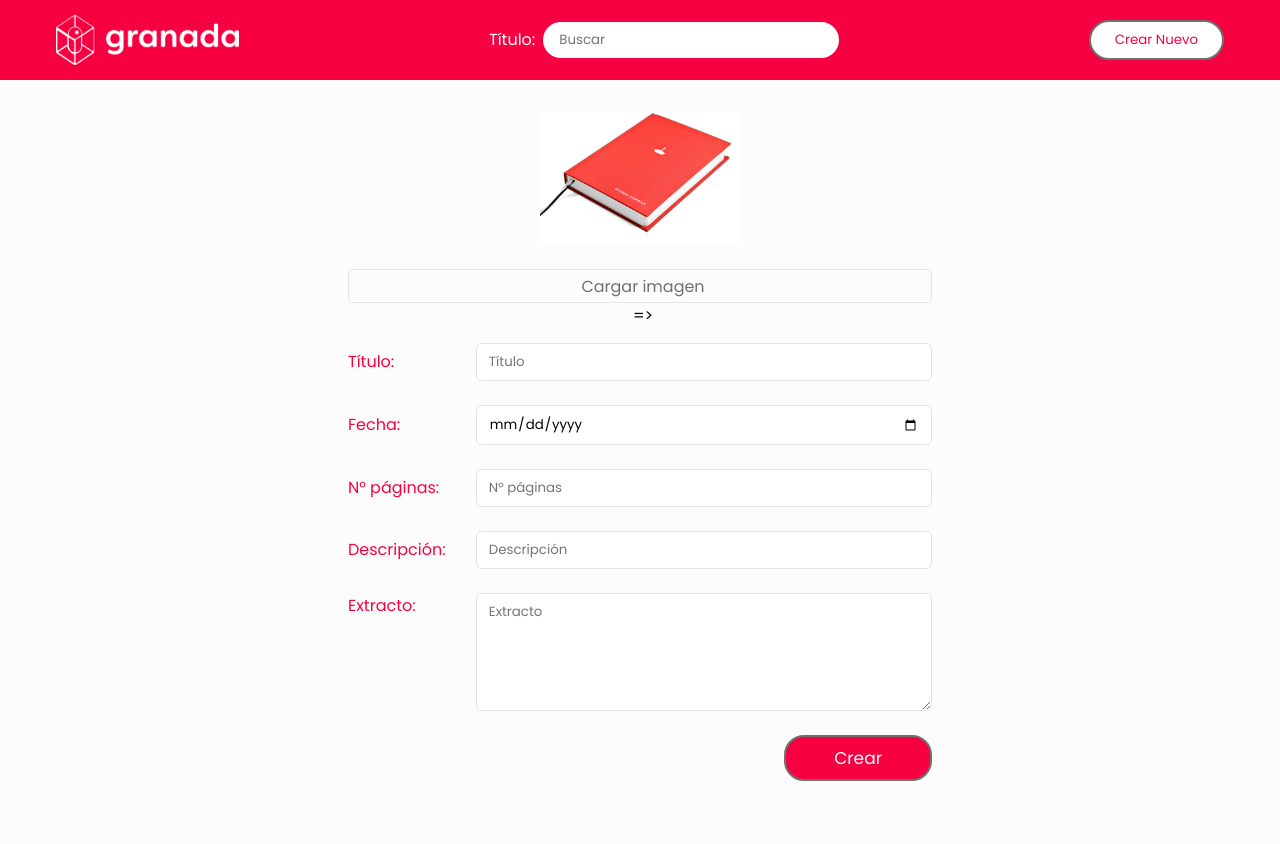
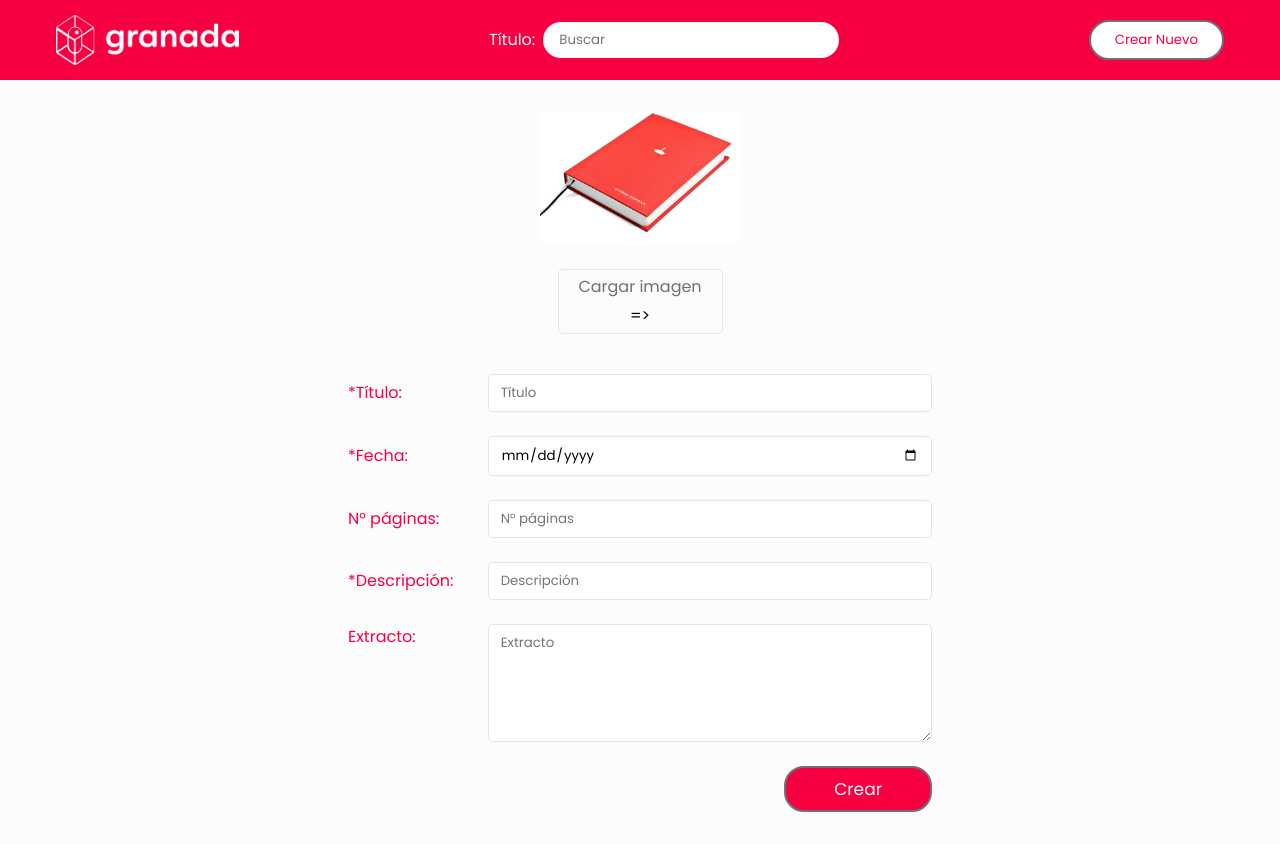
Before and after one commit to andres9722/granada, a React app: page /#/books/new in a window 1280 px wide. Before the commit the page ends 813 px from the top, so only its background shows below. Built offline with nearby package versions, Linux system fonts and the light colour scheme; no server answers.

Commit message:
improving

```diff
--- a/public/index.html
+++ b/public/index.html
@@ -4,7 +4,6 @@
 <head>
   <meta charset="utf-8">
   <meta name="viewport" content="width=device-width, initial-scale=1, shrink-to-fit=no">
-  <meta http-equiv="Content-Security-Policy" content="upgrade-insecure-requests">
   <meta name="theme-color" content="#000000">
   <!--
       manifest.json provides metadata used when your web app is added to the
--- a/src/components/Atoms/Inputs/InputForm.scss
+++ b/src/components/Atoms/Inputs/InputForm.scss
@@ -5,6 +5,7 @@
 .form__content {
   display: flex;
   align-items: center;
+  justify-content: center;
   margin-bottom: 24px;
 
   &:nth-last-child(2) {
@@ -18,18 +19,15 @@
   }
 
   .form__label {
-    width: 145px;
+    width: 165px;
     color: color(primary-dark);
 
     &--file {
       border: 1px solid color(border-color);
       color: color(font-color);
       display: inline-block;
-      width: 100%;
-      height: 34.4px;
       border-radius: 5px;
       padding: 4px;
-      padding-left: 10px;
       cursor: pointer;
       margin-top: 8px;
       text-align: center;
@@ -57,5 +55,5 @@
 }
 
 .form__file {
-  margin-bottom: 16px;
+  margin-bottom: 24px;
 }
--- a/src/components/Molecules/Book/Book.scss
+++ b/src/components/Molecules/Book/Book.scss
@@ -2,8 +2,6 @@
 @import "../../shared/mixins.scss";
 
 .book-item {
-  text-align: center;
-  padding: 0 32px;
   max-width: 80%;
   margin: 0 auto;
 
@@ -30,10 +28,6 @@
         opacity: 1;
       }
     }
-  }
-
-  &__img {
-    margin: 0 auto;
   }
 
   &__description {
--- a/src/components/Molecules/Header/Header.jsx
+++ b/src/components/Molecules/Header/Header.jsx
@@ -27,7 +27,6 @@ const Header = ({ handleOnSearch, handleMobileSearch, mobileSearch }) => (
             alt='Logo'
           />
         </Link>
-        <span className='logo__text'>granada</span>
       </div>
       <div className='search'>
         <img
--- a/src/components/Molecules/Header/Header.scss
+++ b/src/components/Molecules/Header/Header.scss
@@ -4,7 +4,6 @@
 
 .header {
   background-color: color(primary-dark);
-  height: 80px;
 
   &__container {
     display: flex;
@@ -43,10 +42,6 @@
           }
         }
       }
-
-      &__text {
-        display: none;
-      }
     }
 
     .search, .add {
@@ -84,7 +79,7 @@
         z-index: 10;
         top: 50%;
         transform: translateY(-50%);
-        right: 110%;
+        right: 100%;
         max-width: 0;
         width: 0;
         opacity: 0;
@@ -96,7 +91,7 @@
           opacity: 1;
         }
 
-        @include from($medium) {
+        @include from($large) {
           transform: translateY(0);
           opacity: 1;
           right: 0;
--- a/src/components/Pages/AddBook.jsx
+++ b/src/components/Pages/AddBook.jsx
@@ -55,7 +55,7 @@ class AddBook extends Component {
           </div>
           <InputForm
             classes='form__content'
-            label='Título: '
+            label='*Título: '
             type='text'
             placeholder='Título'
             required
@@ -64,7 +64,7 @@ class AddBook extends Component {
           />
           <InputForm
             classes='form__content'
-            label='Fecha: '
+            label='*Fecha: '
             type='date'
             placeholder='Fecha'
             required
@@ -82,7 +82,7 @@ class AddBook extends Component {
           />
           <InputForm
             classes='form__content'
-            label='Descripción: '
+            label='*Descripción: '
             type='text'
             placeholder='Descripción'
             required
--- a/src/components/Pages/AddBook.scss
+++ b/src/components/Pages/AddBook.scss
@@ -20,7 +20,6 @@
 
   .preview {
     max-width: 200px;
-    max-height: 300px;
     margin: 0 auto;
   }
 
--- a/src/components/Pages/EditBook.jsx
+++ b/src/components/Pages/EditBook.jsx
@@ -29,7 +29,7 @@ const EditBook = ({
         />
         <InputForm
           classes='form__content'
-          label='Título: '
+          label='*Título: '
           type='text'
           default={books[match.params.ID - 1].Title}
           required
@@ -39,7 +39,7 @@ const EditBook = ({
 
         <InputForm
           classes='form__content'
-          label='Fecha: '
+          label='*Fecha: '
           type='date'
           default={books[match.params.ID - 1].PublishDate.substring(0, 10)}
           required
@@ -59,7 +59,7 @@ const EditBook = ({
 
         <InputForm
           classes='form__content'
-          label='Descripción: '
+          label='*Descripción: '
           type='text'
           default={books[match.params.ID - 1].Description}
           required
@@ -79,7 +79,7 @@ const EditBook = ({
         <SubmitForm
           classes='form__content'
           className='form__submit'
-          value='Actualizar'
+          value='Guardar'
         />
       </form>
       {loading && <Loader />}
--- a/src/components/Pages/ViewBook.jsx
+++ b/src/components/Pages/ViewBook.jsx
@@ -20,29 +20,29 @@ const ViewBook = ({
       <img src={images[match.params.ID - 1]} alt='Book' className='book__img' />
       <div className='book__content'>
         <span className='book__title'> *Título: </span>
-        <span className='book__description'>
+        <p className='book__description'>
           {books[match.params.ID - 1].Title}
-        </span>
+        </p>
       </div>
       <div className='book__content--row'>
         <div className='book__content'>
           <span className='book__title'> *Fecha: </span>
-          <span className='book__description'>
+          <p className='book__description'>
             {books[match.params.ID - 1].PublishDate.substring(0, 10)}{' '}
-          </span>
+          </p>
         </div>
         <div className='book__content'>
           <span className='book__title'> N° páginas: </span>
-          <span className='book__description'>
+          <p className='book__description'>
             {books[match.params.ID - 1].PageCount}
-          </span>
+          </p>
         </div>
       </div>
       <div className='book__content'>
         <span className='book__title'> *Descripción: </span>
-        <span className='book__description'>
+        <p className='book__description'>
           {books[match.params.ID - 1].Description}
-        </span>
+        </p>
       </div>
       <div className='book__content'>
         <span className='book__title'> Extracto: </span>
--- a/src/components/Pages/ViewBook.scss
+++ b/src/components/Pages/ViewBook.scss
@@ -5,7 +5,7 @@
 .book {
   display: flex;
   flex-direction: column;
-  padding: 16px 8px 0;
+  padding: 8px;
   padding-top: 32px;
 
   &__content {
@@ -33,19 +33,18 @@
   }
 
   &__img {
-    height: 300px;
     width: 200px;
     margin: 0 auto;
-    margin-bottom: 48px;
+    margin-bottom: 32px;
   }
 
   &__title {
     color: color(primary-dark);
     width: 100px;
+    text-align: right;
 
     @include from($large) {
       width: 200px;
-      text-align: right;
     }
   }
 
--- a/src/state/actionCreators.js
+++ b/src/state/actionCreators.js
@@ -56,11 +56,9 @@ export const loadImages = () => {
     try {
       let local = JSON.parse(window.localStorage.getItem('persist:root'))
       let books = JSON.parse(local.books)
-      console.log(books)
 
       await asyncForEach(books, async book => {
         let res = await axios.get(`${IMAGE_URL}=${book.ID}`)
-        console.log(res)
         let image = await res.request.responseURL
         return dispatch({
           type: LOAD_IMAGES,
--- a/src/state/store.js
+++ b/src/state/store.js
@@ -22,6 +22,8 @@ export default () => {
     persistedReducer,
     composeWithDevTools(applyMiddleware(thunk))
   )
+
   let persistor = persistStore(store)
+
   return { store, persistor }
 }
```
